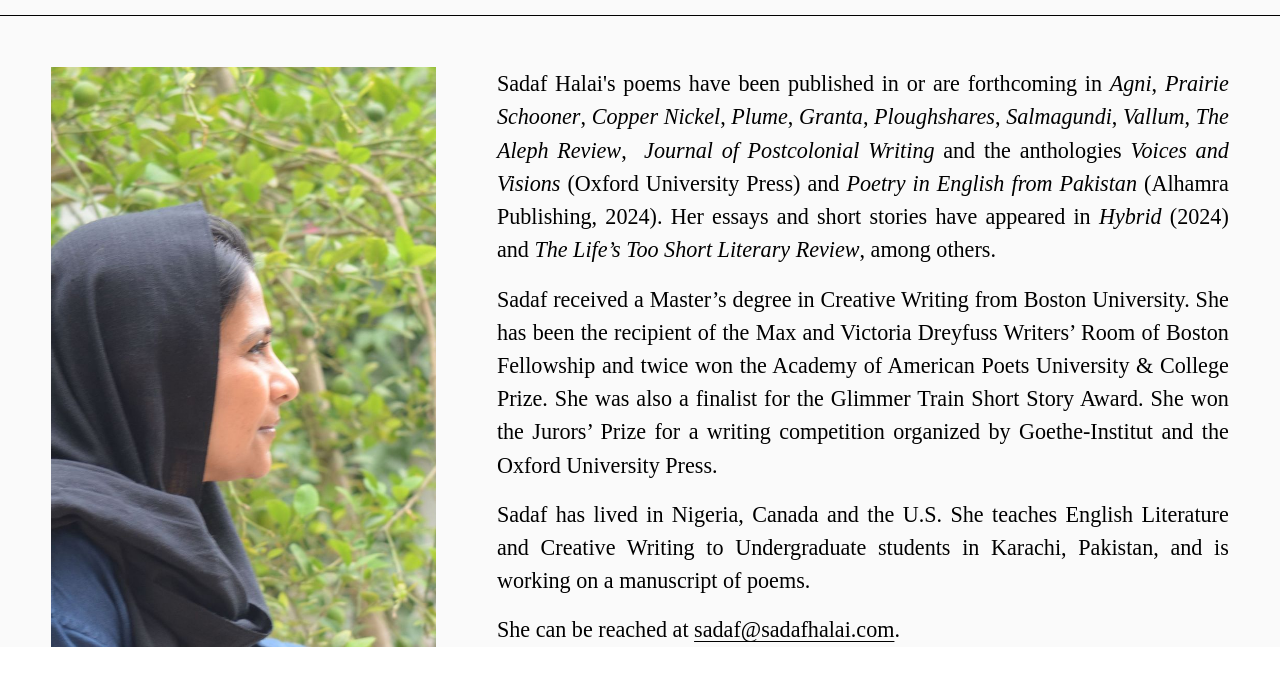
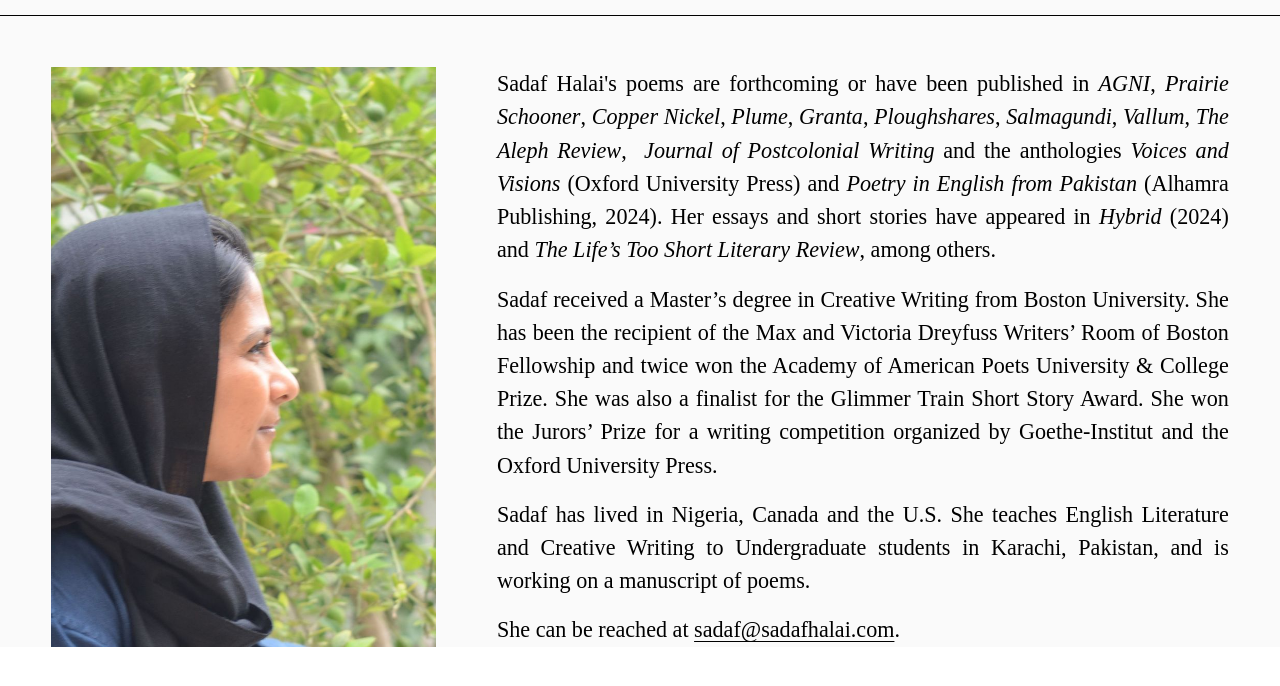
Before and after one commit to aahalai/aahalai.github.io, a plain HTML site: page index.html in a window 1280 px wide. Shown: the part 72-758 px from the top of the page. Drawn offline with Linux system fonts and the light colour scheme; a web font is replaced by a local one.

Commit message:
Update index.html
Changed AGNI from lowercase and edited "forthcoming" line

```diff
--- a/index.html
+++ b/index.html
@@ -4,11 +4,11 @@
 <meta charset="utf-8">
 <meta name="viewport" content="width=device-width, initial-scale=1">
 <title>SADAF HALAI</title>
-<meta name="description" content="Sadaf Halai is a poet and writer based in Karachi, Pakistan, whose work has appeared in Agni, Granta, Ploughshares and elsewhere.">
+<meta name="description" content="Sadaf Halai is a poet and writer based in Karachi, Pakistan, whose work has appeared in AGNI, Granta, Ploughshares and elsewhere.">
 <link rel="canonical" href="https://www.sadafhalai.com/">
 <meta property="og:site_name" content="SADAF HALAI">
 <meta property="og:title" content="SADAF HALAI">
-<meta property="og:description" content="Sadaf Halai is a poet and writer based in Karachi, Pakistan, whose work has appeared in Agni, Granta, Ploughshares and elsewhere.">
+<meta property="og:description" content="Sadaf Halai is a poet and writer based in Karachi, Pakistan, whose work has appeared in AGNI, Granta, Ploughshares and elsewhere.">
 <meta property="og:url" content="https://www.sadafhalai.com/">
 <meta property="og:type" content="website">
 <meta property="og:image" content="https://www.sadafhalai.com/assets/sadaf+logo.png">
@@ -962,7 +962,7 @@
 </div></div></div><div class="fe-block fe-block-yui_3_17_2_1_1730002877412_10245" style="mix-blend-mode: normal;"><div class="sqs-block html-block sqs-block-html" data-blend-mode="NORMAL" data-block-type="2" data-border-radii="{&quot;topLeft&quot;:{&quot;unit&quot;:&quot;px&quot;,&quot;value&quot;:0.0},&quot;topRight&quot;:{&quot;unit&quot;:&quot;px&quot;,&quot;value&quot;:0.0},&quot;bottomLeft&quot;:{&quot;unit&quot;:&quot;px&quot;,&quot;value&quot;:0.0},&quot;bottomRight&quot;:{&quot;unit&quot;:&quot;px&quot;,&quot;value&quot;:0.0}}" id="block-yui_3_17_2_1_1730002877412_10245"><div class="sqs-block-content">
 
 <div class="sqs-html-content">
-  <p style="text-align:justify;white-space: normal !important;white-space:pre-wrap;" class="sqsrte-large">Sadaf Halai's poems have been published in or are forthcoming in <em>Agni</em>, <em>Prairie Schooner</em>, <em>Copper Nickel</em>, <em>Plume</em>, <em>Granta</em>, <em>Ploughshares</em>, <em>Salmagundi</em>, <em>Vallum</em>, <em>The Aleph Review</em>,&nbsp; <em>Journal of Postcolonial Writing</em> and the anthologies <em>Voices and Visions</em> (Oxford University Press) and <em>Poetry in English from Pakistan</em> (Alhamra Publishing, 2024). Her essays and short stories have appeared in <em>Hybrid</em> (2024) and <em>The Life’s Too Short Literary Review</em>, among others.&nbsp; </p><p style="text-align:justify;white-space: normal !important;white-space:pre-wrap;" class="sqsrte-large">Sadaf
+  <p style="text-align:justify;white-space: normal !important;white-space:pre-wrap;" class="sqsrte-large">Sadaf Halai's poems are forthcoming or have been published in <em>AGNI</em>, <em>Prairie Schooner</em>, <em>Copper Nickel</em>, <em>Plume</em>, <em>Granta</em>, <em>Ploughshares</em>, <em>Salmagundi</em>, <em>Vallum</em>, <em>The Aleph Review</em>,&nbsp; <em>Journal of Postcolonial Writing</em> and the anthologies <em>Voices and Visions</em> (Oxford University Press) and <em>Poetry in English from Pakistan</em> (Alhamra Publishing, 2024). Her essays and short stories have appeared in <em>Hybrid</em> (2024) and <em>The Life’s Too Short Literary Review</em>, among others.&nbsp; </p><p style="text-align:justify;white-space: normal !important;white-space:pre-wrap;" class="sqsrte-large">Sadaf
  received a Master’s degree in Creative Writing from Boston University.
 She has been the recipient of the Max and Victoria Dreyfuss Writers’
 Room of Boston Fellowship and twice won the Academy of American Poets
```
